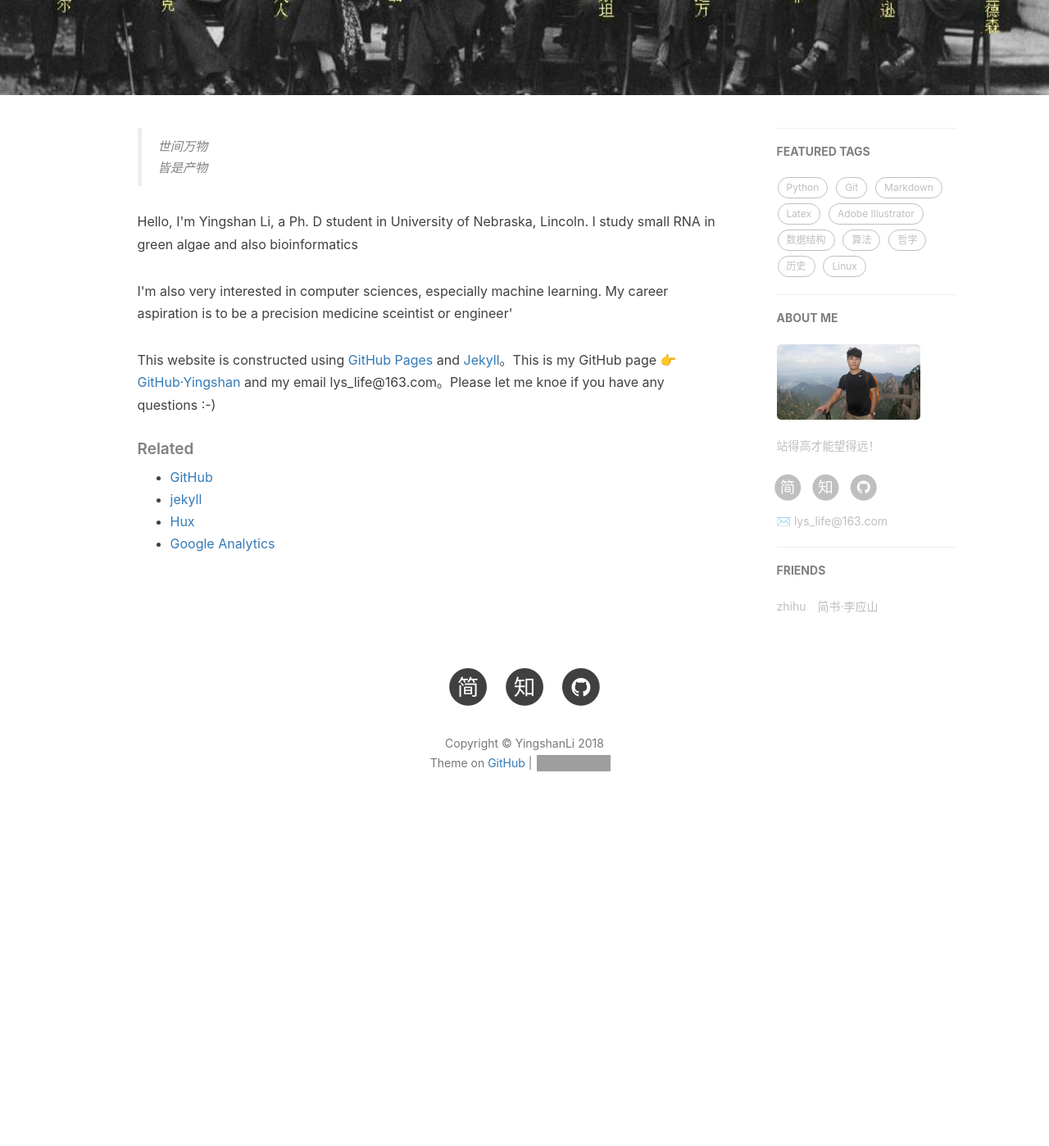
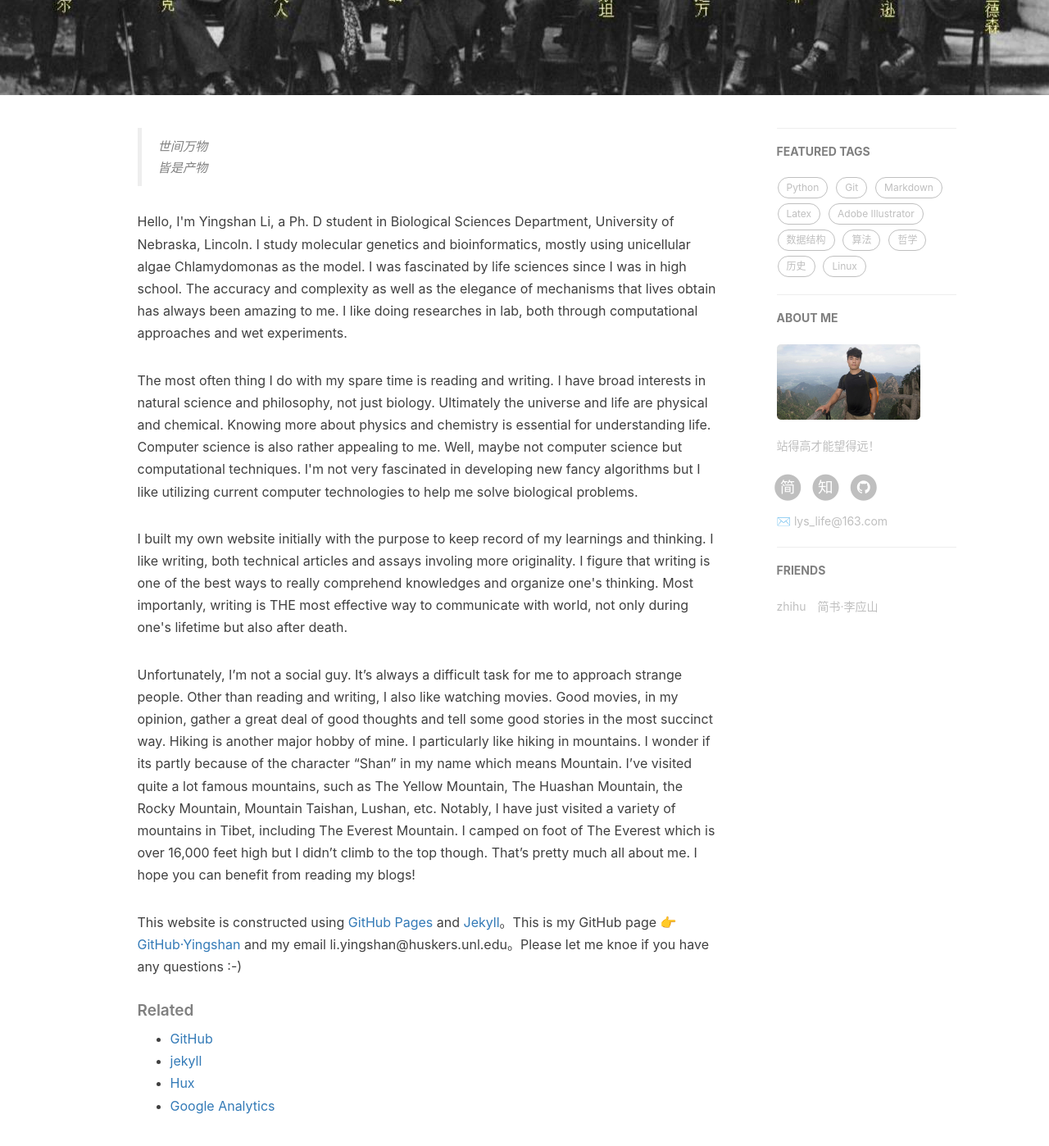
Before and after one commit to yingshanli/yingshanli.github.io, a Jekyll site: the page built from about.html, in a window 1280 px wide and 1400 px high, scrolled down 302 px. Shown: the whole window at 82% size. Built offline with Jekyll 4.4.1, drawn with Linux system fonts in a browser that asks for light colours; nearby versions of some CDN libraries; comment, search, counter and statistics services are not loaded; before the commit the page ends 1337 px from its top, so only the background shows below that; grey boxes are pictures that could not be loaded.

Commit message:
blog update

```diff
--- a/about.html
+++ b/about.html
@@ -18,11 +18,15 @@ header-img: "img/favicon.ico"
     <blockquote><p>世间万物<br>
 		皆是产物</p></blockquote>
 
-    <p>Hello, I'm Yingshan Li, a Ph. D student in University of Nebraska, Lincoln. I study small RNA in green algae and also bioinformatics</p>
+    <p>Hello, I'm Yingshan Li, a Ph. D student in Biological Sciences Department, University of Nebraska, Lincoln. I study molecular genetics and bioinformatics, mostly using unicellular algae Chlamydomonas as the model. I was fascinated by life sciences since I was in high school. The accuracy and complexity as well as the elegance of mechanisms that lives obtain has always been amazing to me. I like doing researches in lab, both through computational approaches and wet experiments.</p>
 
-    <p>I'm also very interested in computer sciences, especially machine learning. My career aspiration is to be a precision medicine sceintist or engineer'</p>
+    <p>The most often thing I do with my spare time is reading and writing. I have broad interests in natural science and philosophy, not just biology. Ultimately the universe and life are physical and chemical. Knowing more about physics and chemistry is essential for understanding life. Computer science is also rather appealing to me. Well, maybe not computer science but computational techniques. I'm not very fascinated in developing new fancy algorithms but I like utilizing current computer technologies to help me solve biological problems.</p>
 
-    <p>This website is constructed using <a href="https://pages.github.com/">GitHub Pages</a> and <a href="http://jekyll.com.cn/">Jekyll</a>。This is my GitHub page <a href="https://github.com/qiubaiying">👉GitHub·Yingshan</a> and my email lys_life@163.com。Please let me knoe if you have any questions :-)</p>
+	<p>I built my own website initially with the purpose to keep record of my learnings and thinking. I like writing, both technical articles and assays involing more originality. I figure that writing is one of the best ways to really comprehend knowledges and organize one's thinking. Most importanly, writing is THE most effective way to communicate with world, not only during one's lifetime but also after death.</p>
+
+	<p>Unfortunately, I’m not a social guy. It’s always a difficult task for me to approach strange people. Other than reading and writing, I also like watching movies. Good movies, in my opinion, gather a great deal of good thoughts and tell some good stories in the most succinct way. Hiking is another major hobby of mine. I particularly like hiking in mountains. I wonder if its partly because of the character “Shan” in my name which means Mountain. I’ve visited quite a lot famous mountains, such as The Yellow Mountain, The Huashan Mountain, the Rocky Mountain, Mountain Taishan, Lushan, etc. Notably, I have just visited a variety of mountains in Tibet, including The Everest Mountain. I camped on foot of The Everest which is over 16,000 feet high but I didn’t climb to the top though. That’s pretty much all about me. I hope you can benefit from reading my blogs!</p>
+
+    <p>This website is constructed using <a href="https://pages.github.com/">GitHub Pages</a> and <a href="http://jekyll.com.cn/">Jekyll</a>。This is my GitHub page <a href="https://github.com/qiubaiying">👉GitHub·Yingshan</a> and my email li.yingshan@huskers.unl.edu。Please let me knoe if you have any questions :-)</p>
 
     <p></p>
 
```
Also changed, not shown: 1 other file.
